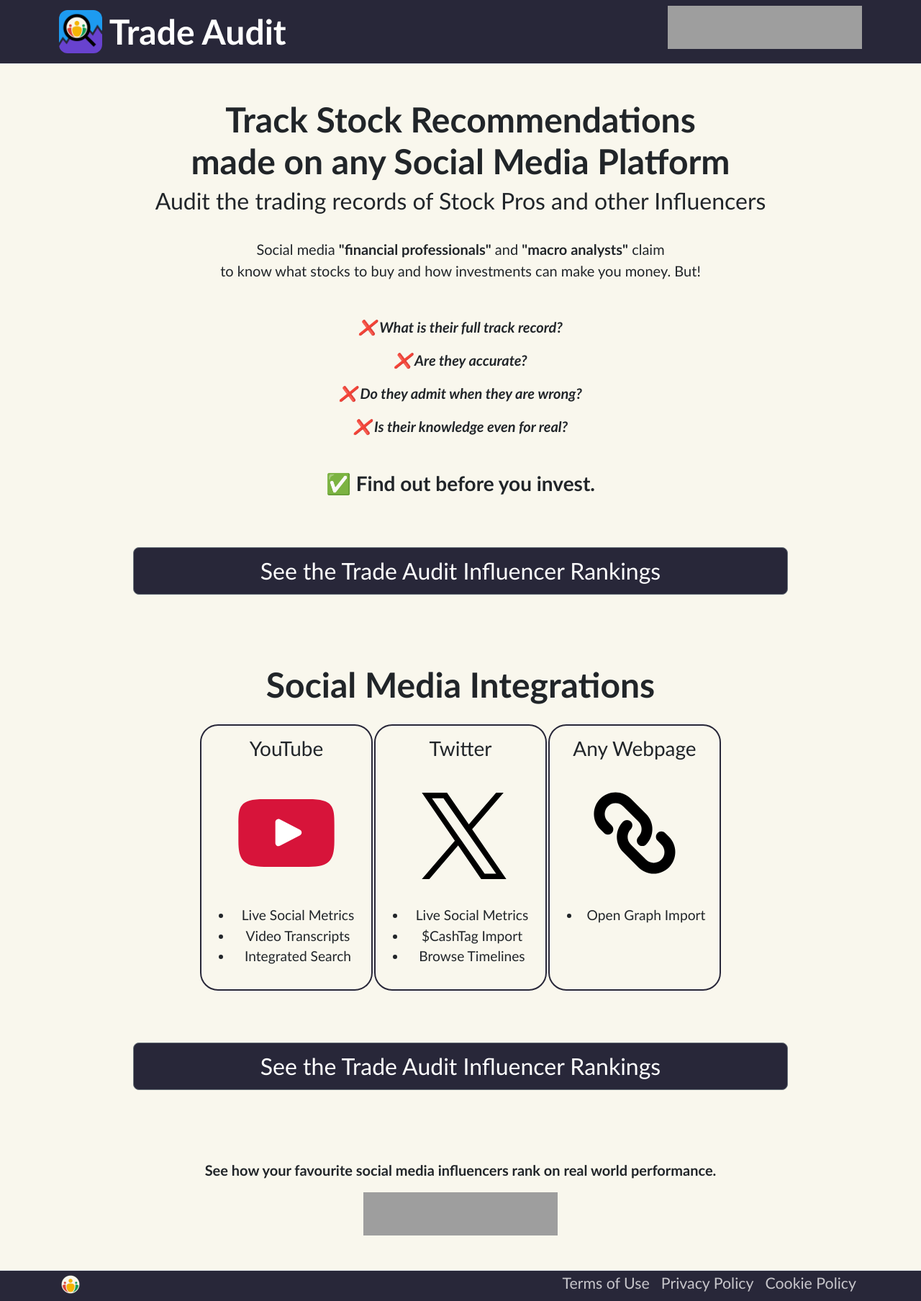
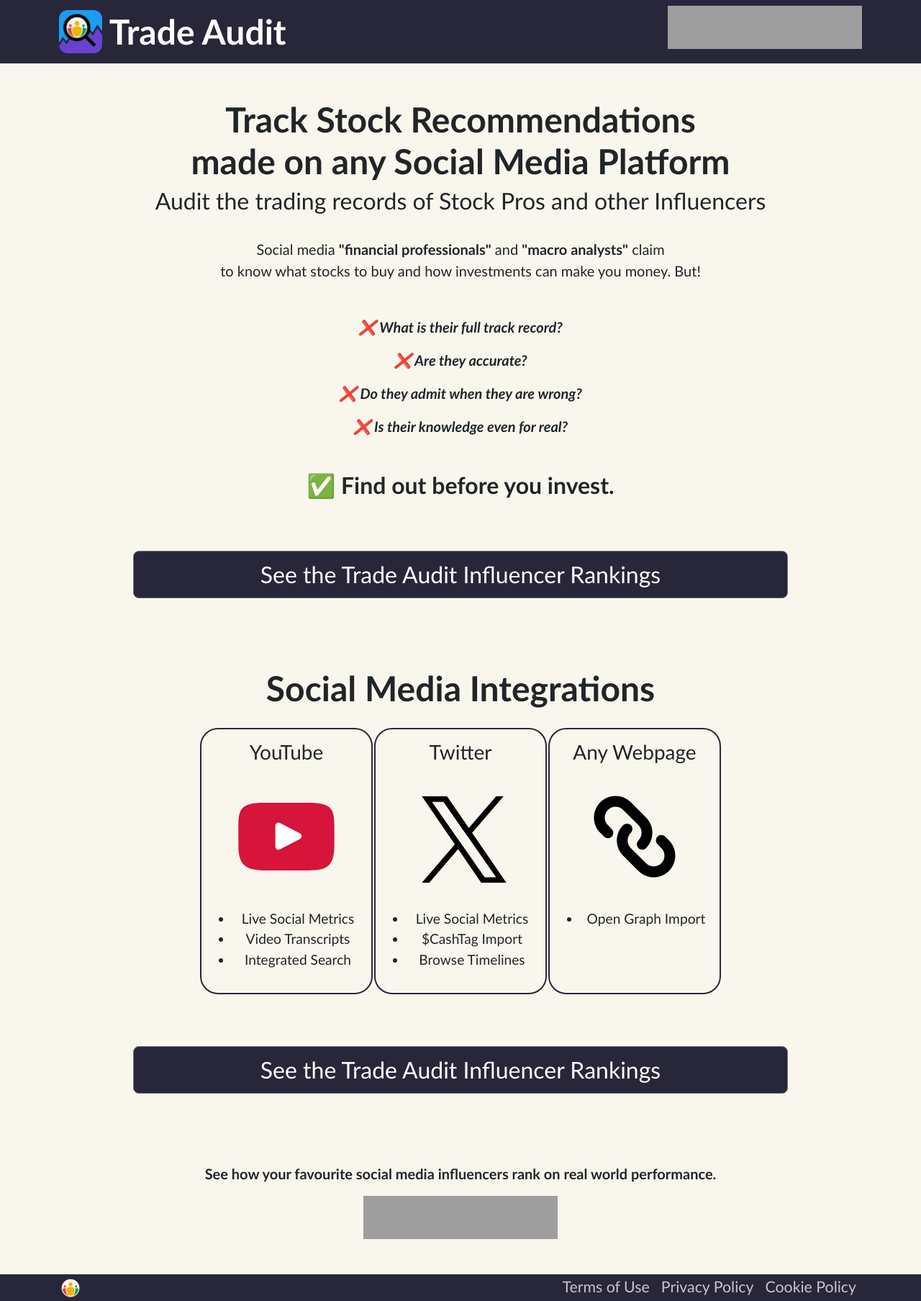
Before and after one commit to stevenrskelton/tradeaudit.app, a Jekyll site: the page built from index.html, in a window 1280 px wide. Shown: the whole page at 72% size. Built offline with Jekyll 4.4.1, drawn with Linux system fonts in a browser that asks for light colours; grey boxes are pictures that could not be loaded.

Commit message:
integrations

```diff
--- a/index.html
+++ b/index.html
@@ -25,9 +25,9 @@
   <p class="mt-2 fw-bold" style="font-style: italic;">
     ❌ Is their knowledge even for real?
   </p>
-  <h3 class="mt-5 mb-5 fw-bold">
+  <h2 class="mt-5 mb-5 fw-bold">
     ✅ Find out before you invest.
-  </h3>
+  </h2>
 </div>
 
 {% include influencerlink.html %}
```
